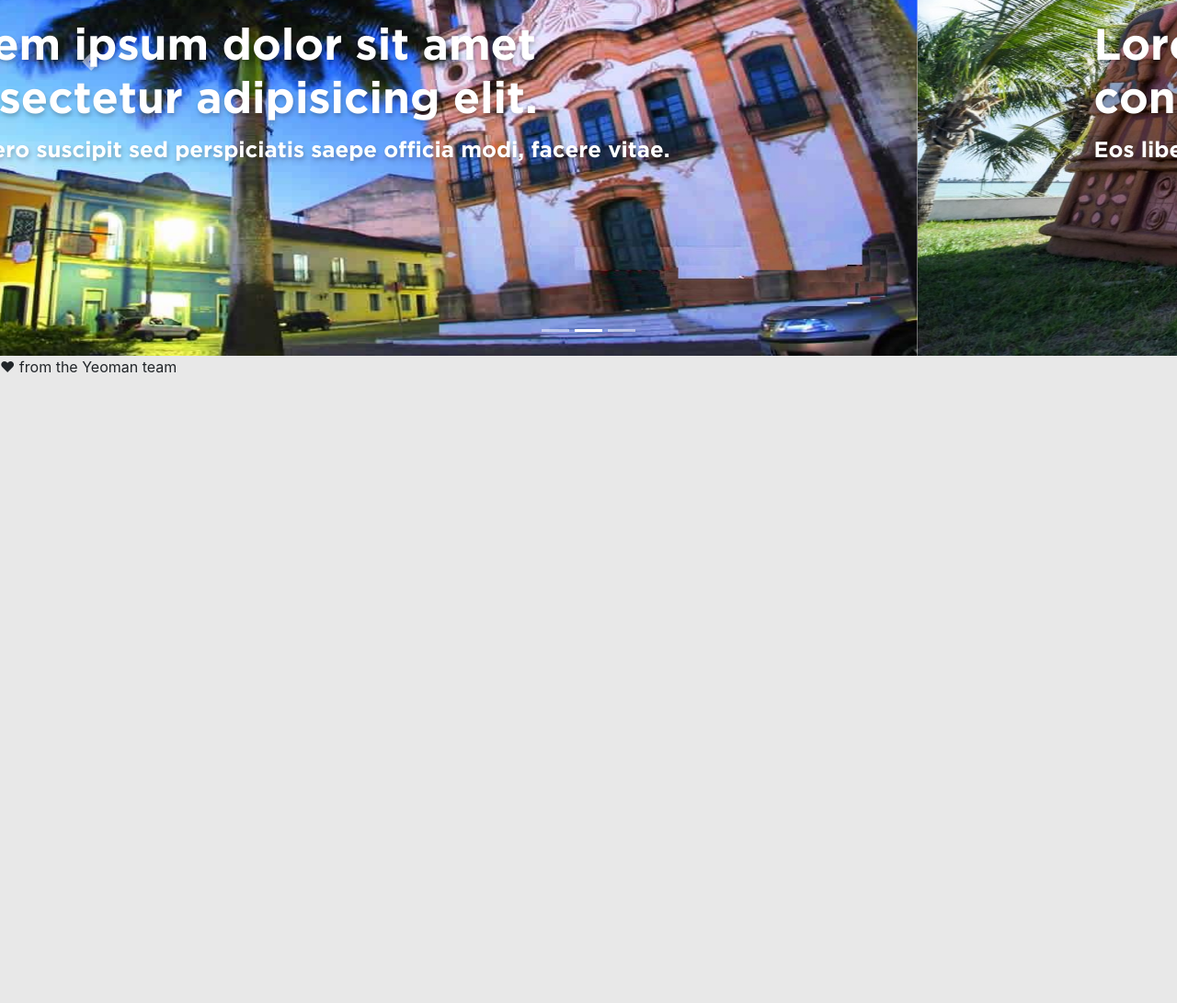
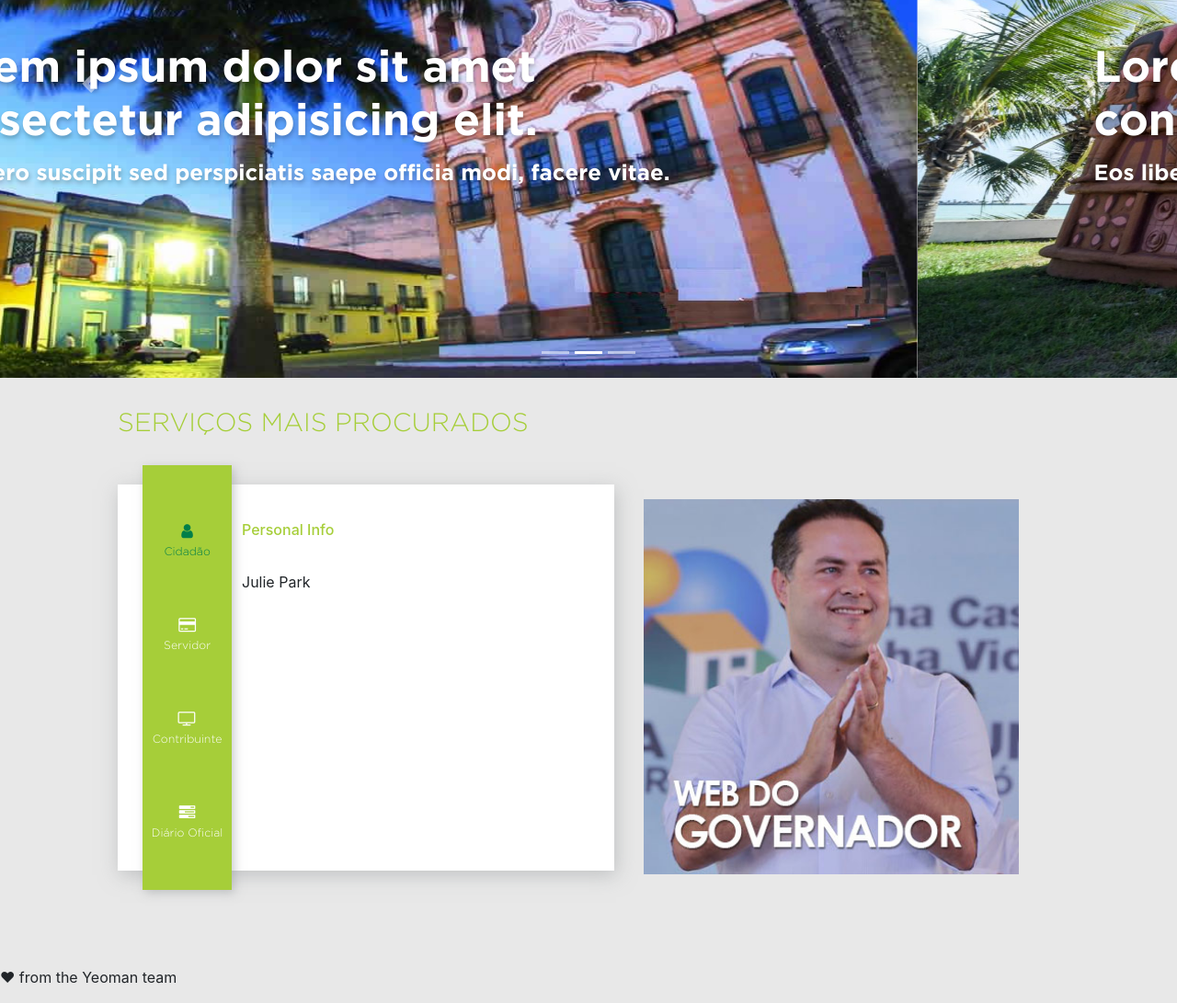
Before and after one commit to felipemrvieira/governo-de-alagoas-2019, a website: page app/index.html in a window 1280 px wide. Shown: the part 373-1464 px from the top of the page at 92% size. Before the commit the page ends 800 px from the top, so only its background shows below. Drawn offline with nearby package versions, Linux system fonts and the light colour scheme; files that its build step writes are made by us from their sources.

Commit message:
Cria parcialmente o componente de servicos

```diff
--- a/app/index.html
+++ b/app/index.html
@@ -107,6 +107,72 @@
         </a>
       </div>
 
+      <div class="row padding-lateral" id="servicos">
+        <class class="col-md-6">
+          <h2 class="titulo-componente">Serviços mais procurados</h2>
+
+
+
+            <div id="componente-servicos">
+
+              <div class="leftbox">
+                <nav>
+                  <a id="cidadao" class="active">
+                    <i class="fa fa-user"></i>
+                    <p>Cidadão</p>
+                  </a>
+                  <a id="servidor">
+                    <i class="fa fa-credit-card"></i>
+                    <p>Servidor</p>
+                  </a>
+                  <a id="contribuinte">
+                    <i class="fa fa-tv"></i>
+                    <p>Contribuinte</p>
+                  </a>
+                  <a id="diario">
+                    <i class="fa fa-tasks"></i>
+                    <p>Diário Oficial</p>
+                  </a>
+                </nav>
+              </div>
+
+              <div class="rightbox">
+                <div class="cidadao">
+                  <h2 class="titulo-servico ">Personal Info</h2>
+                  <p>Julie Park</p>
+                </div>
+
+                <div class="servidor noshow">
+                  <h2 class="titulo-servico ">Personal Info</h2>
+                  <p>Julie Park</p>
+                </div>
+
+                <div class="contribuinte noshow">
+                  <h2 class="titulo-servico ">Personal Info</h2>
+                  <p>Julie Park</p>
+                </div>
+
+                <div class="diario noshow">
+                  <h2 class="titulo-servico ">Personal Info</h2>
+                  <p>Julie Park</p>
+                </div>
+              </div>
+
+            </div>
+
+
+
+
+
+        </class>
+        <class class="col-md-6">
+
+          <div id="web-governador">
+            <img class="" src="images/web-governador.jpg" alt="Web do governador" srcset="">
+          </div>
+        </class>
+      </div>
+
 
     </main>
 
--- a/app/scripts/main.js
+++ b/app/scripts/main.js
@@ -7,3 +7,29 @@ console.log('\'Allo \'Allo!');
 // Uncomment to enable Bootstrap popovers
 // https://getbootstrap.com/docs/4.0/components/popovers/#example-enable-popovers-everywhere
 // $(function () { $('[data-toggle="popover"]').popover(); });
+
+/*active button class onclick*/
+$('nav a').click(function(e) {
+  e.preventDefault();
+  $('nav a').removeClass('active');
+  $(this).addClass('active');
+  if(this.id === !'cidadao'){
+    $('.cidadao').addClass('noshow');
+  }
+  else if(this.id === 'cidadao') {
+    $('.cidadao').removeClass('noshow');
+    $('.rightbox').children().not('.cidadao').addClass('noshow');
+  }
+  else if (this.id === 'servidor') {
+    $('.servidor').removeClass('noshow');
+      $('.rightbox').children().not('.servidor').addClass('noshow');
+  }
+  else if(this.id === 'contribuinte') {
+    $('.contribuinte').removeClass('noshow');
+    $('.rightbox').children().not('.contribuinte').addClass('noshow');
+  }
+  else if(this.id === 'diario') {
+    $('.diario').removeClass('noshow');
+    $('.rightbox').children().not('.diario').addClass('noshow');
+  }
+});
--- a/app/styles/_header.scss
+++ b/app/styles/_header.scss
@@ -9,7 +9,7 @@
         border-bottom: 3px solid $laranja;
         font-family: 'gotham-light';
         max-width: 100%;
-        height: 15vh;
+
         overflow: hidden;
 
         #logo-container{
--- /dev/null
+++ b/app/styles/_servicos.scss
@@ -0,0 +1,135 @@
+@media only screen and (min-width: 1000px) {
+
+    #servicos{
+        padding-top: 32px;
+        height: 80vh;
+        background-color: $soft-grey;
+
+        .titulo-componente{
+            @include titulo(28px);
+        }
+
+
+        #componente-servicos {
+            background: $white;
+            width: 540px;
+            height: 420px;
+            margin: 0 auto;
+            position: relative;
+            margin-top: 10%;
+            box-shadow: 2px 5px 20px rgba($dark-grey, .5);
+
+            .leftbox {
+                float: left;
+                top: -5%;
+                left: 5%;
+                position: absolute;
+                width: 18%;
+                height: 110%;
+                padding: 20px 0px;
+                background: $verde-claro;
+                box-shadow: 3px 3px 10px rgba($dark-grey, .5);
+
+                  nav{
+                    display: flex;
+                    flex-direction: column;
+                    justify-content: space-evenly;
+                    height: 100%;
+
+                    .active {
+                        color: $verde-escuro;
+                    }
+
+                      a{
+                          list-style: none;
+                          padding: 25px 8px;
+                          text-align: center;
+                          color: $white;
+                          font-size: 1.1em;
+                          display: block;
+                          transition: all .3s ease-in-out;
+
+                          &:hover {
+                              cursor: pointer;
+                              background-color: $laranja;
+                          }
+                          &:first-child {
+                              margin-top: 7px;
+                          }
+                          p{
+                              margin: 0;
+                              font-size: .7em;
+                              font-family: "gotham-light";
+
+                          }
+                      }
+
+
+                  }
+
+            }
+        // Componente-servicos
+        }
+
+
+
+
+
+
+    .rightbox {
+        float: right;
+        width: 75%;
+        height: 100%;
+    }
+
+    .cidadao, .servidor, .contribuinte, .diario {
+        transition: opacity .3s ease-in;
+        position: absolute;
+        width: 70%;
+    }
+
+    .titulo-servico {
+        color: $verde-claro;
+        font-size: 1em;
+        margin-top: 40px;
+        margin-bottom: 35px;
+    }
+
+    span {
+        font-size: .5em;
+        color: $dark-grey;
+    }
+
+    .noshow {
+        opacity: 0;
+    }
+
+    footer {
+        position: absolute;
+        width: 20%;
+        bottom: 0;
+        right: -20px;
+        text-align: right;
+        font-size: 0.8em;
+        text-transform: uppercase;
+        letter-spacing: 2px;
+        p{
+            border: none;
+            padding: 0;
+        }
+        a{
+            color: #ffffff;
+            text-decoration: none;
+            &:hover {
+                color: #7d7d7d;
+            }
+        }
+    }
+    }
+
+}
+
+@media only screen and (max-width: 999px) {
+
+
+}
--- a/app/styles/_variables.scss
+++ b/app/styles/_variables.scss
@@ -21,3 +21,18 @@ $border-radius: 4px;
   font-family: "gotham-bold";
   src: url("../fonts/GothamBold.ttf");
 }
+
+$fa-font-path:"../../node_modules/font-awesome/fonts";
+@import "../../node_modules/font-awesome/scss/font-awesome";
+.icon-user {
+  @extend .fa;
+  @extend .fa-user;
+}
+
+@mixin titulo($size: 32px) {
+  font-family: "gotham-light";
+  font-size: $size;
+  text-transform: uppercase;
+  color: $verde-claro;
+
+}
--- /dev/null
+++ b/app/styles/_web-governador.scss
@@ -0,0 +1,21 @@
+
+@media only screen and (min-width: 1000px) {
+    #web-governador{
+        height: 100%;
+        padding: 100px 0;
+
+        display: flex;
+        justify-content: center;
+        img{
+            float: right;
+            max-width: 100%;
+            height: auto;
+        }
+    }
+
+}
+
+@media only screen and (max-width: 999px) {
+
+
+}
--- a/app/styles/main.scss
+++ b/app/styles/main.scss
@@ -3,6 +3,8 @@
 @import 'variables';
 @import 'header';
 @import 'carousel';
+@import 'servicos';
+@import 'web-governador';
 
 body{
   margin: 0;
--- a/package.json
+++ b/package.json
@@ -5,6 +5,7 @@
   },
   "dependencies": {
     "bootstrap": "^4.1.3",
+    "font-awesome": "^4.7.0",
     "jquery": "^3.3.1",
     "modernizr": "^3.6.0",
     "popper.js": "^1.14.6"
```
Also changed, not shown: app/images/web-governador.jpg (added), 1 other file.
